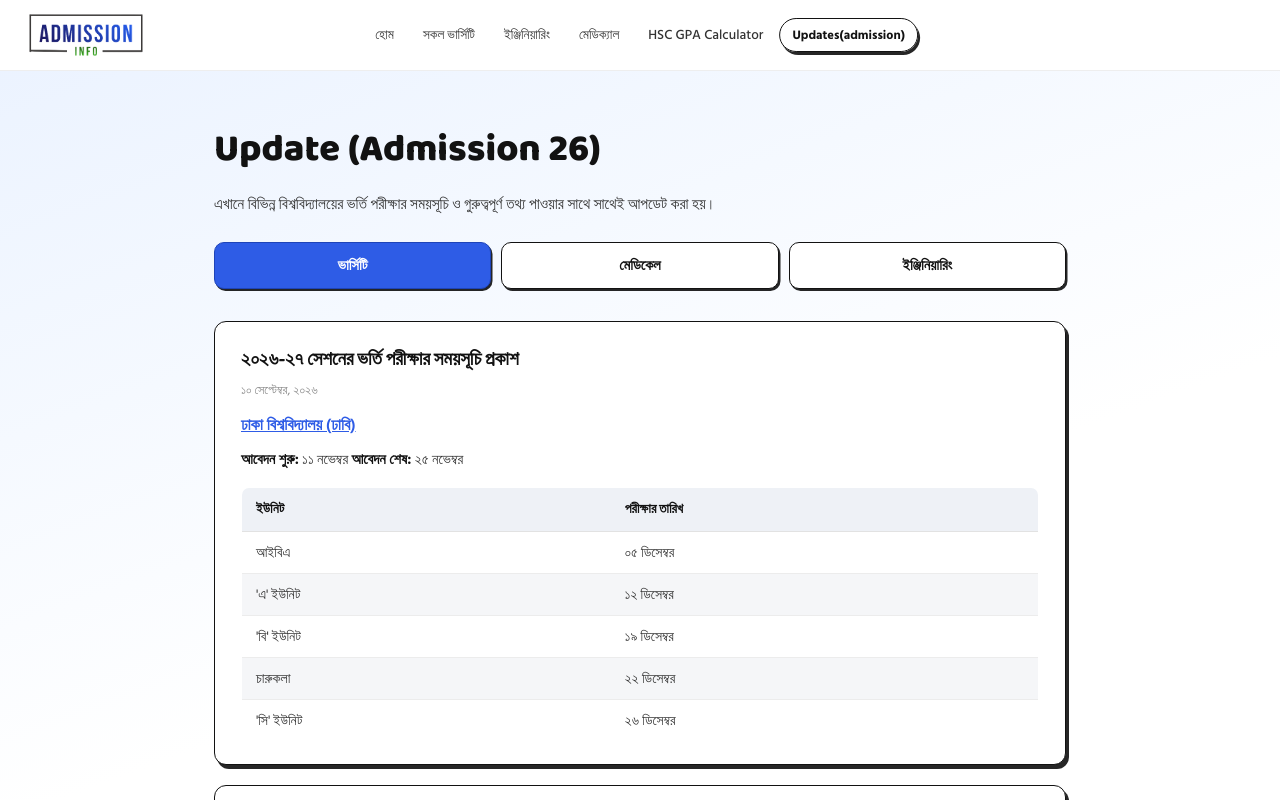
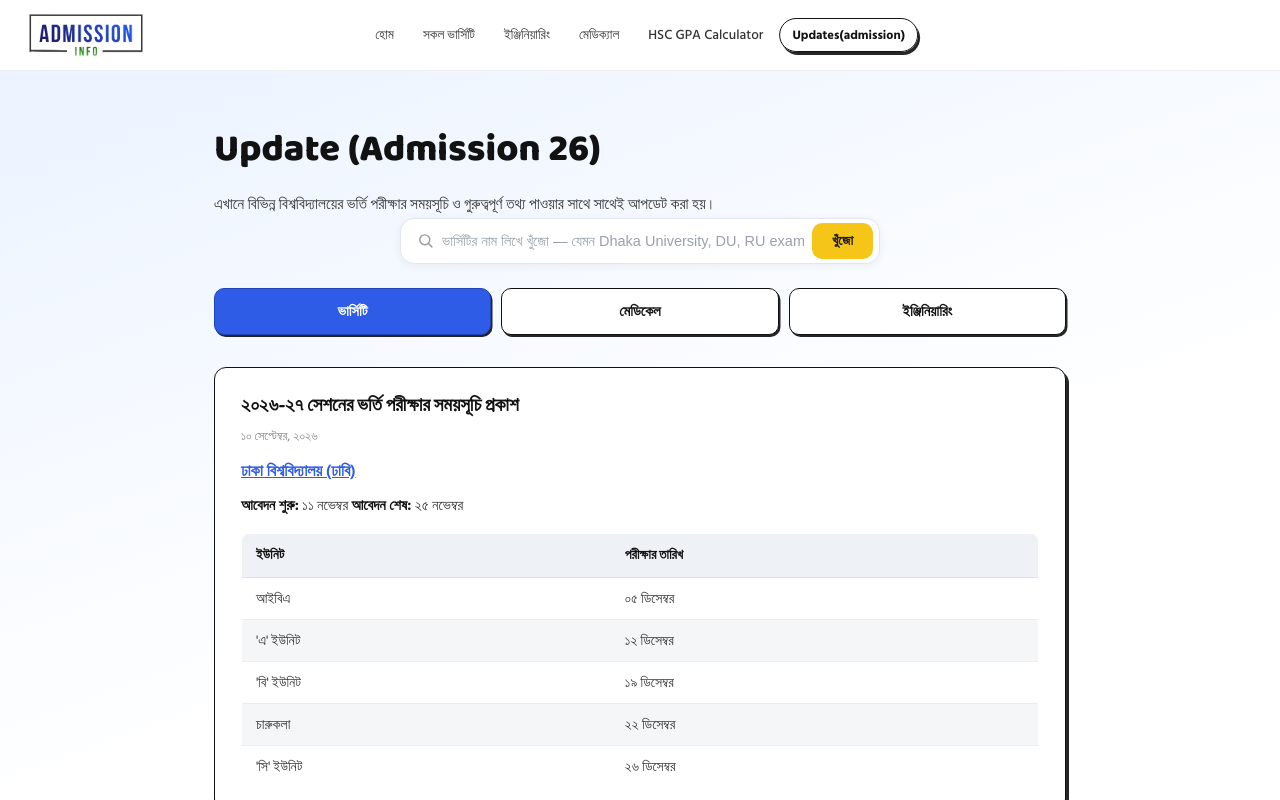
Before and after one commit to nishat-jihad/Admission-info, a Next.js app in the folder chance-hobe-ki/: page /updates in a window 1280 px wide. Shown: the top 800 px of the page. Built offline with nearby package versions, Linux system fonts and the light colour scheme.

Commit message:
Update UpdatesFilterList.js

```diff
--- a/chance-hobe-ki/src/components/UpdatesFilterList.js
+++ b/chance-hobe-ki/src/components/UpdatesFilterList.js
@@ -1,7 +1,8 @@
 "use client";
 
-import { useState } from "react";
+import { useMemo, useState } from "react";
 import Link from "next/link";
+import { universities } from "@/data/universities";
 
 const CATEGORIES = [
   { key: "versity", label: "ভার্সিটি" },
@@ -9,13 +10,156 @@ const CATEGORIES = [
   { key: "engineering", label: "ইঞ্জিনিয়ারিং" },
 ];
 
+// Hand-curated extra search terms per universityId, keyed the same way as
+// updates.js/universities.js. These cover the English full names / common
+// Banglish spellings that don't otherwise appear anywhere in the Bangla
+// data (e.g. "du"'s own fullName is Bangla-only, so "Dhaka University"
+// wouldn't match without this). Keep this in sync whenever a new
+// university is added to updates.js.
+const EXTRA_ALIASES = {
+  du: "dhaka university dhaka bishwabiddyalay dhaka bissho bidyaloy",
+  ru: "rajshahi university rajshahi bishwabiddyalay",
+  jnu: "jagannath university jagannath bishwabiddyalay",
+  cu: "chittagong university chattogram university chattogram bishwabiddyalay",
+  bup: "bangladesh university of professionals",
+  krishi:
+    "krishi guccho krishi gutcho agriculture cluster agricultural university sher e bangla agricultural university shekrishi",
+  mist: "military institute of science and technology",
+  kuet: "khulna university of engineering and technology",
+  ruet: "rajshahi university of engineering and technology",
+  sust: "shahjalal university of science and technology",
+  hstu_a: "hajee mohammad danesh science and technology university hstu",
+  buet: "bangladesh university of engineering and technology",
+  butex: "bangladesh textile university bangladesh university of textiles",
+  medical: "medical mbbs government medical college dental college dhaka medical",
+};
+
+// Generic words added to every update so a search like "exam date",
+// "abedon suru" (Banglish) or "আবেদন শেষ" (Bangla) works regardless of
+// which university it's paired with. These never narrow results on their
+// own beyond what's already shown in a card — every update already
+// contains its own exam date / circular / application dates — they only
+// exist so those words don't fail to match when combined with a
+// university name.
+const GENERIC_KEYWORDS =
+  "exam date porikkha pariksha tarikh schedule somoysuchi সময়সূচি সময় সূচি circular sarkular সার্কুলার বিজ্ঞপ্তি notice application start end abedon adebon suru sesh আবেদন শুরু শেষ admission bhorti ভর্তি update আপডেট result folafol ফলাফল";
+
+function normalize(str) {
+  return (str || "")
+    .toLowerCase()
+    .replace(/[()'"।,.\-–—]/g, " ")
+    .replace(/\s+/g, " ")
+    .trim();
+}
+
+function wordsOf(str) {
+  const n = normalize(str);
+  return n ? n.split(" ") : [];
+}
+
+// Builds one big normalized "haystack" of words per update: its own
+// fields (title/dates/schedule), the matching university's short + full
+// name from universities.js, the hand-curated aliases above, and the
+// generic keyword list.
+function buildSearchWords(update) {
+  const uni = universities?.[update.universityId];
+  const parts = [
+    update.universityId,
+    update.universityName,
+    uni?.name,
+    uni?.fullName,
+    EXTRA_ALIASES[update.universityId] || "",
+    update.title,
+    update.date,
+    update.applicationStart,
+    update.applicationEnd,
+    ...(update.schedule || []).flatMap((row) => [row.unit, row.date]),
+    GENERIC_KEYWORDS,
+  ];
+  return wordsOf(parts.filter(Boolean).join(" "));
+}
+
+// A query word matches a haystack word if they're equal, or (for longer
+// words) one is a prefix of the other, so partial typing like "dhak"
+// still works. 2-letter codes (du/ru/cu/...) require an EXACT word match
+// — otherwise "RU" would also match "RUET"'s own id, and a stray 1-letter
+// word from a schedule row (e.g. "B" from "A ও B ইউনিট") would let short
+// queries match everything.
+function matchesQuery(haystackWords, query) {
+  const qWords = wordsOf(query);
+  if (qWords.length === 0) return true;
+  return qWords.every((qw) => {
+    if (qw.length <= 2) {
+      return haystackWords.includes(qw);
+    }
+    return haystackWords.some(
+      (hw) => hw === qw || hw.startsWith(qw) || (hw.length >= 3 && qw.startsWith(hw))
+    );
+  });
+}
+
 export default function UpdatesFilterList({ updates }) {
   const [activeCategory, setActiveCategory] = useState("versity");
+  const [query, setQuery] = useState("");
 
-  const filtered = updates.filter((u) => u.category === activeCategory);
+  const searchIndex = useMemo(
+    () => updates.map((u) => ({ update: u, words: buildSearchWords(u) })),
+    [updates]
+  );
+
+  const trimmedQuery = query.trim();
+  const isSearching = trimmedQuery.length > 0;
+
+  const filtered = useMemo(() => {
+    if (isSearching) {
+      return searchIndex
+        .filter(({ words }) => matchesQuery(words, trimmedQuery))
+        .map(({ update }) => update);
+    }
+    return updates.filter((u) => u.category === activeCategory);
+  }, [searchIndex, updates, isSearching, trimmedQuery, activeCategory]);
+
+  function handleSearchSubmit(e) {
+    e.preventDefault();
+  }
 
   return (
     <>
+      <form
+        className="updates-search-wrap"
+        onSubmit={handleSearchSubmit}
+        style={{ maxWidth: 480, margin: "0 auto 22px" }}
+      >
+        <div className="search-box">
+          <svg
+            className="search-box-icon"
+            viewBox="0 0 24 24"
+            fill="none"
+            stroke="#999"
+            strokeWidth="2"
+          >
+            <circle cx="11" cy="11" r="7" />
+            <path d="M21 21l-4.3-4.3" strokeLinecap="round" />
+          </svg>
+          <input
+            type="text"
+            className="search-input"
+            placeholder="ভার্সিটির নাম লিখে খুঁজো — যেমন Dhaka University, DU, RU exam date..."
+            value={query}
+            onChange={(e) => setQuery(e.target.value)}
+            aria-label="ভার্সিটি অনুযায়ী আপডেট খুঁজুন"
+          />
+          <button
+            type="submit"
+            className="search-icon-btn"
+            style={{ background: "#F5C518", color: "#1a1a1a" }}
+          >
+            খুঁজো
+          </button>
+        </div>
+      </form>
+
+      {!isSearching && (
         <div className="updates-filter-row" role="tablist" aria-label="বিভাগ অনুযায়ী ফিল্টার">
           {CATEGORIES.map((cat) => (
             <button
@@ -33,10 +177,15 @@ export default function UpdatesFilterList({ updates }) {
             </button>
           ))}
         </div>
+      )}
 
       <div className="updates-list">
         {filtered.length === 0 && (
-          <p className="updates-empty">এই মুহূর্তে এই বিভাগে কোনো আপডেট নেই।</p>
+          <p className="updates-empty">
+            {isSearching
+              ? "কোনো আপডেট খুঁজে পাওয়া যায়নি।"
+              : "এই মুহূর্তে এই বিভাগে কোনো আপডেট নেই।"}
+          </p>
         )}
         {filtered.map((u) => (
           <article key={u.id} className="update-card">
```
Lines whose indentation alone changed are shown as unchanged.
